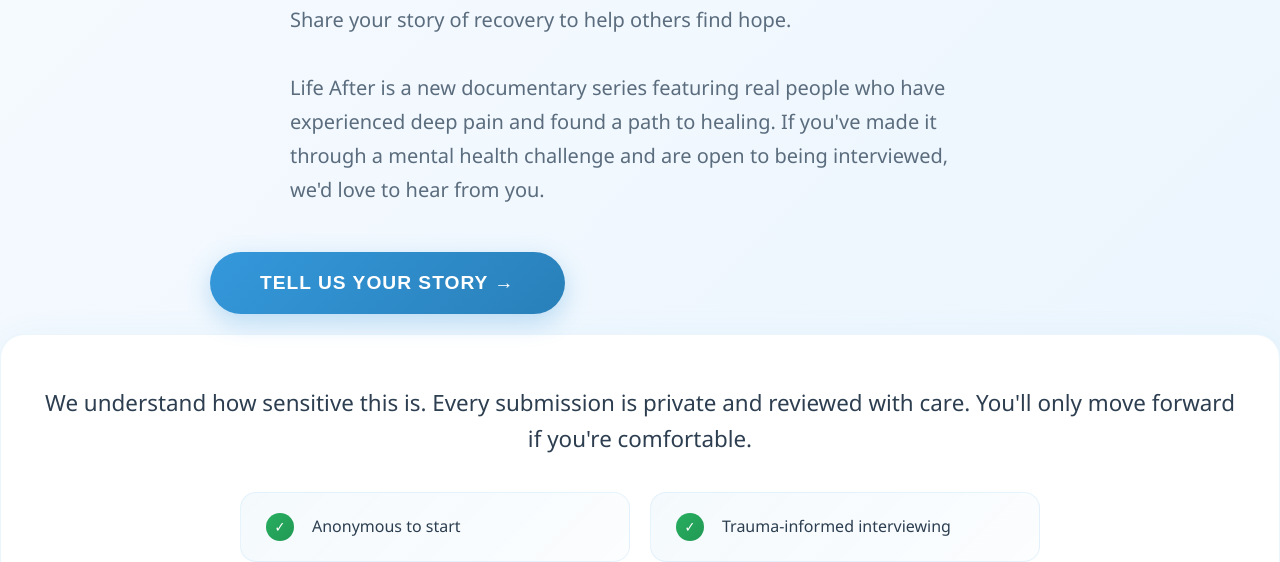
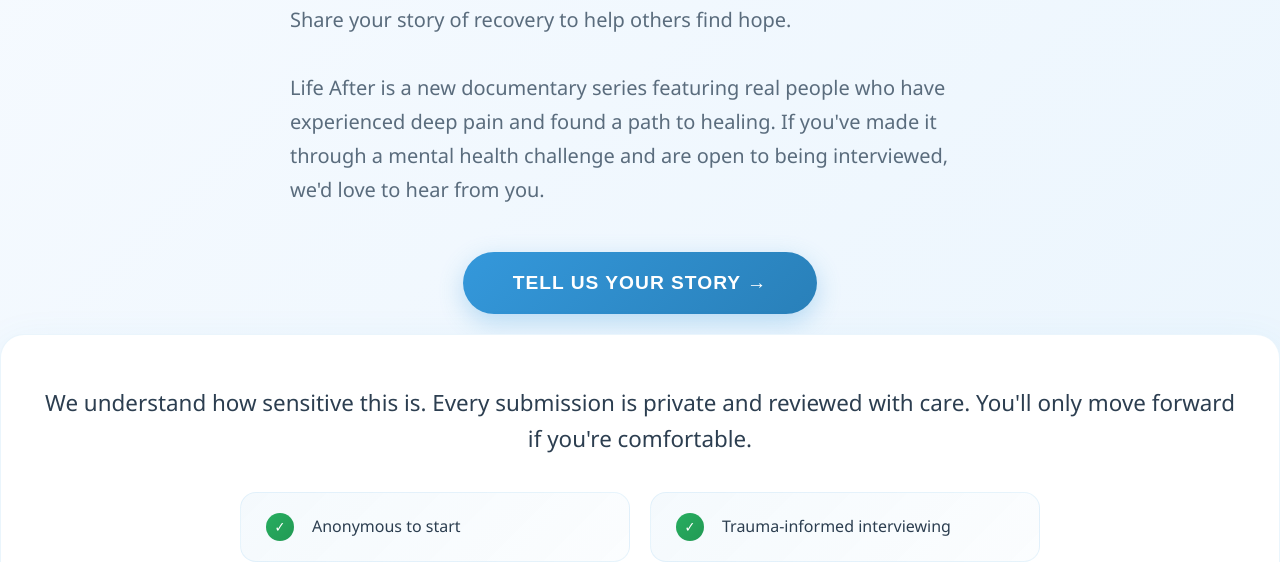
Before and after one commit to djmuckface/lifeafter, a plain HTML site: page index.html in a window 1280 px wide. Shown: the part 538-1100 px from the top of the page. Drawn offline with Linux system fonts and the light colour scheme.

Commit message:
Update styles.css

```diff
--- a/styles.css
+++ b/styles.css
@@ -139,11 +139,11 @@ body {
     cursor: pointer;
     transition: all 0.3s ease;
     text-decoration: none;
-    display: inline-block;
+    display: block;
+    margin: 0 auto;
     box-shadow: 0 8px 25px rgba(52, 152, 219, 0.3);
     text-transform: uppercase;
     letter-spacing: 1px;
-    align: center;
 }
 
 .cta-button:hover {
```
